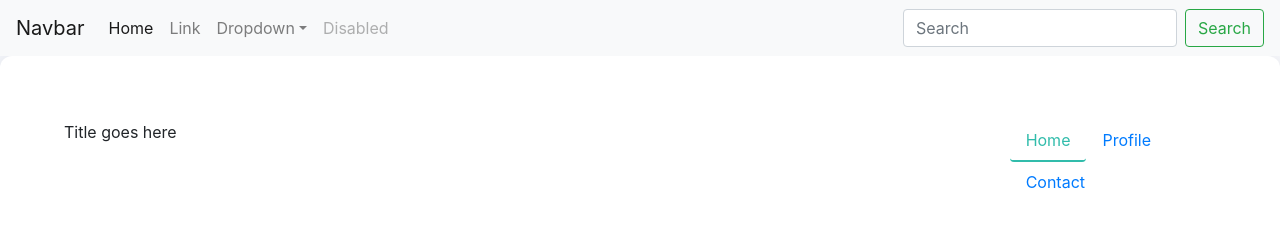
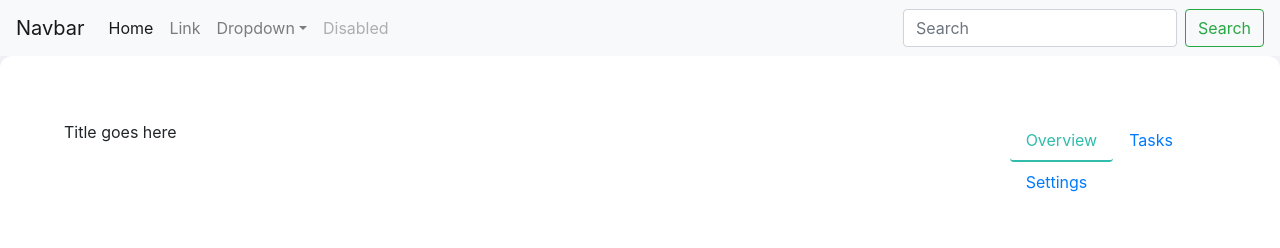
Before and after one commit to ibravoh149/frontend-playground, a React (Create React App) app: page / in a window 1280 px wide. Shown: the top 248 px of the page. Built offline with nearby package versions, Linux system fonts and the light colour scheme; grey boxes are pictures that could not be loaded.

Commit message:
renamed tabs

```diff
--- a/src/Component/Overview.js
+++ b/src/Component/Overview.js
@@ -22,7 +22,7 @@ import React, { Component } from 'react';
 // export default Overview
 
 export const Overview = ({ data }) => {
-    const {imageUrl, description, title}=data
+    const { imageUrl, description, title } = data
     return (
         <div className="row">
             <div className="col-12 col-md-4 align-items-center">
--- a/src/Container/Project.js
+++ b/src/Container/Project.js
@@ -32,13 +32,13 @@ class Project extends Component {
                         <div className="col-sm float-lg-right">
                             <ul className="nav nav-pills mb-3" id="pills-tab" role="tablist">
                                 <li className="nav-item">
-                                    <a className="nav-link active" id="pills-home-tab" data-toggle="pill" href="#pills-home" role="tab" aria-controls="pills-home" aria-selected="true">Home</a>
+                                    <a className="nav-link active" id="pills-home-tab" data-toggle="pill" href="#pills-home" role="tab" aria-controls="pills-home" aria-selected="true">Overview</a>
                                 </li>
                                 <li className="nav-item">
-                                    <a className="nav-link" id="pills-profile-tab" data-toggle="pill" href="#pills-profile" role="tab" aria-controls="pills-profile" aria-selected="false">Profile</a>
+                                    <a className="nav-link" id="pills-profile-tab" data-toggle="pill" href="#pills-profile" role="tab" aria-controls="pills-profile" aria-selected="false">Tasks</a>
                                 </li>
                                 <li className="nav-item">
-                                    <a className="nav-link" id="pills-contact-tab" data-toggle="pill" href="#pills-contact" role="tab" aria-controls="pills-contact" aria-selected="false">Contact</a>
+                                    <a className="nav-link" id="pills-contact-tab" data-toggle="pill" href="#pills-contact" role="tab" aria-controls="pills-contact" aria-selected="false">Settings</a>
                                 </li>
                             </ul>
                         </div>
@@ -51,8 +51,8 @@ class Project extends Component {
                             data={this.state}
                         />
                     </div>
-                    <div className="tab-pane fade" id="pills-profile" role="tabpanel" aria-labelledby="pills-profile-tab">two </div>
-                    <div className="tab-pane fade" id="pills-contact" role="tabpanel" aria-labelledby="pills-contact-tab">three</div>
+                    <div className="tab-pane fade" id="pills-profile" role="tabpanel" aria-labelledby="pills-profile-tab">Tasks </div>
+                    <div className="tab-pane fade" id="pills-contact" role="tabpanel" aria-labelledby="pills-contact-tab">Settings</div>
                 </div>
 
             </div>
```
